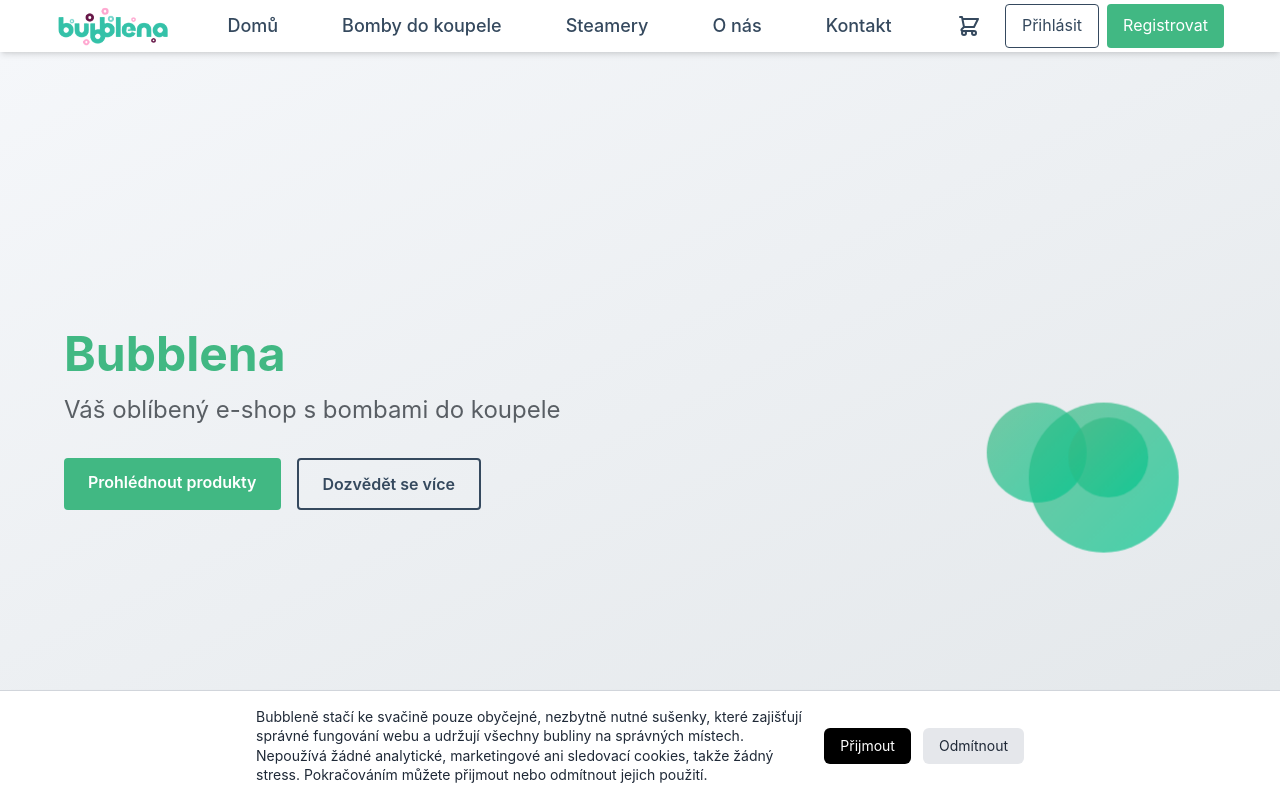
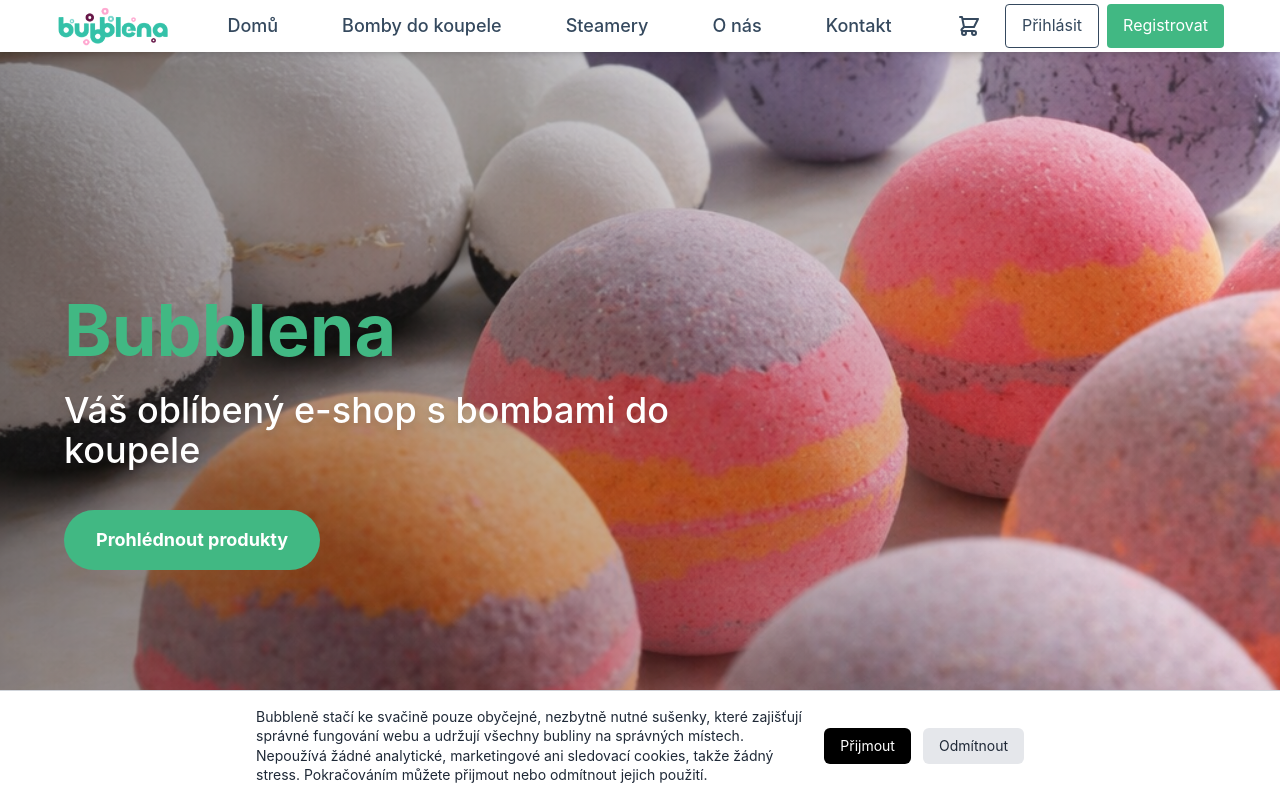
Before and after one commit to SorrySatori/bubblena-fe, a Nuxt app: page / in a window 1280 px wide. Shown: the top 798 px of the page. Built offline with nearby package versions, Linux system fonts and the light colour scheme.

Commit message:
feat: hp cover image

```diff
--- a/pages/index.vue
+++ b/pages/index.vue
@@ -5,13 +5,21 @@
 <template>
   <div>
     <main>
-      <div class="min-h-[80vh] pt-24 flex items-center justify-between px-[5%] bg-gradient-to-br from-[#f5f7fa] to-[#e4e8eb] relative overflow-hidden">
-        <div class="max-w-xl z-10">
-          <h1 class="text-5xl mb-4 text-secondary font-extrabold"><span class="text-primary font-bold">Bubblena</span></h1>
-          <p class="text-2xl mb-8 text-dark opacity-80">Váš oblíbený e-shop s bombami do koupele</p>
-          <div class="flex gap-4 mt-8">
-            <NuxtLink to="/bath-bombs" class="bg-primary text-white border-none py-3 px-6 rounded text-base font-semibold cursor-pointer transition-all hover:bg-accent hover:-translate-y-0.5 hover:shadow-lg">Prohlédnout produkty</NuxtLink>
-            <a href="#" class="bg-transparent text-secondary border-2 border-secondary py-3 px-6 rounded text-base font-semibold cursor-pointer transition-all hover:bg-secondary hover:text-white hover:-translate-y-0.5 hover:shadow-lg inline-block">Dozvědět se více</a>
+      <div class="relative w-full h-[85vh] overflow-hidden">
+        <div class="absolute inset-0">
+          <img src="~/assets/bombs.png" alt="Bath Bombs" class="w-full h-full object-cover" />
+          <div class="absolute inset-0 bg-gradient-to-r from-black/40 via-black/20 to-transparent"></div>
+        </div>
+
+        <div class="relative h-full flex items-center px-[5%] pt-20">
+          <div class="max-w-2xl">
+            <h1 class="text-6xl md:text-7xl mb-6 text-white font-extrabold drop-shadow-2xl">
+              <span class="text-primary font-bold">Bubblena</span>
+            </h1>
+            <p class="text-3xl md:text-4xl mb-8 text-white font-medium drop-shadow-lg">Váš oblíbený e-shop s bombami do koupele</p>
+            <div class="flex flex-wrap gap-4 mt-10">
+              <NuxtLink to="/bath-bombs" class="bg-primary text-white border-none py-4 px-8 rounded-full text-lg font-bold cursor-pointer transition-all hover:bg-accent hover:scale-105 hover:shadow-2xl">Prohlédnout produkty</NuxtLink>
+            </div>
           </div>
         </div>
         <div class="relative w-2/5 h-full">
```
Also changed, not shown: assets/bombs.png (added).
